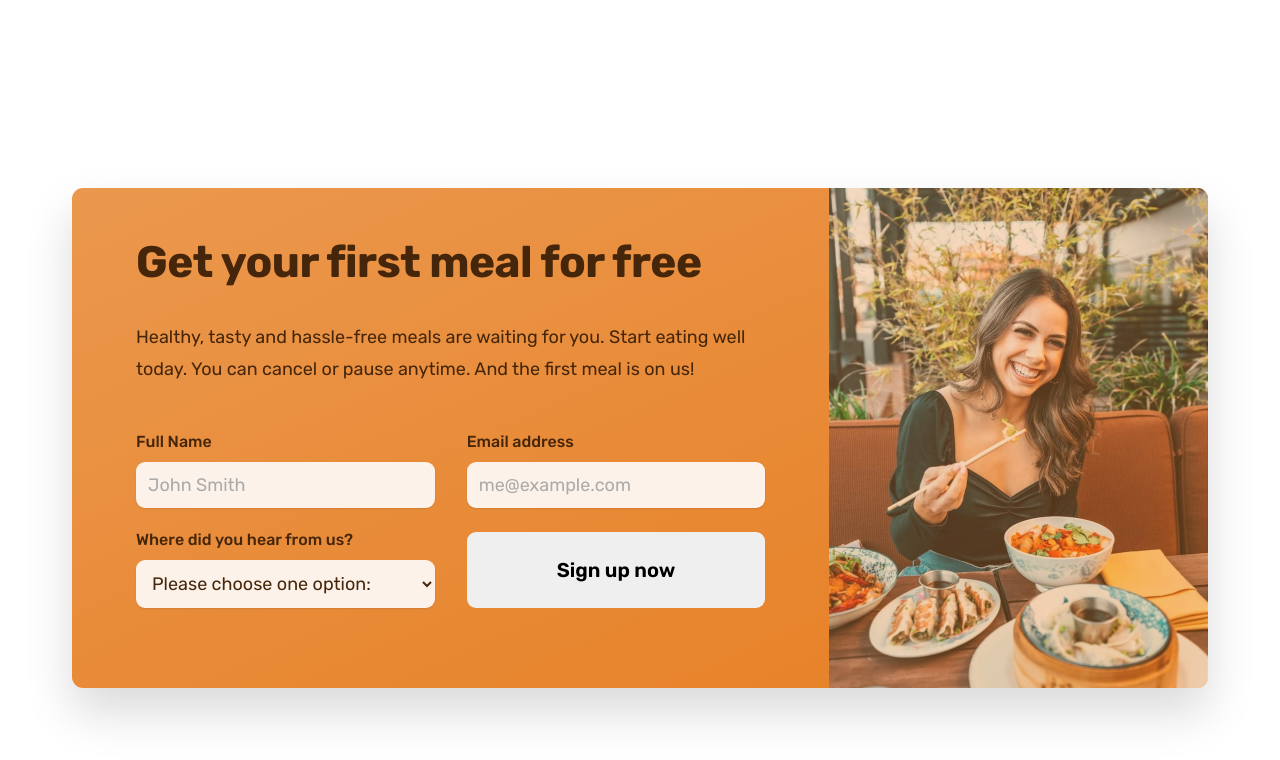
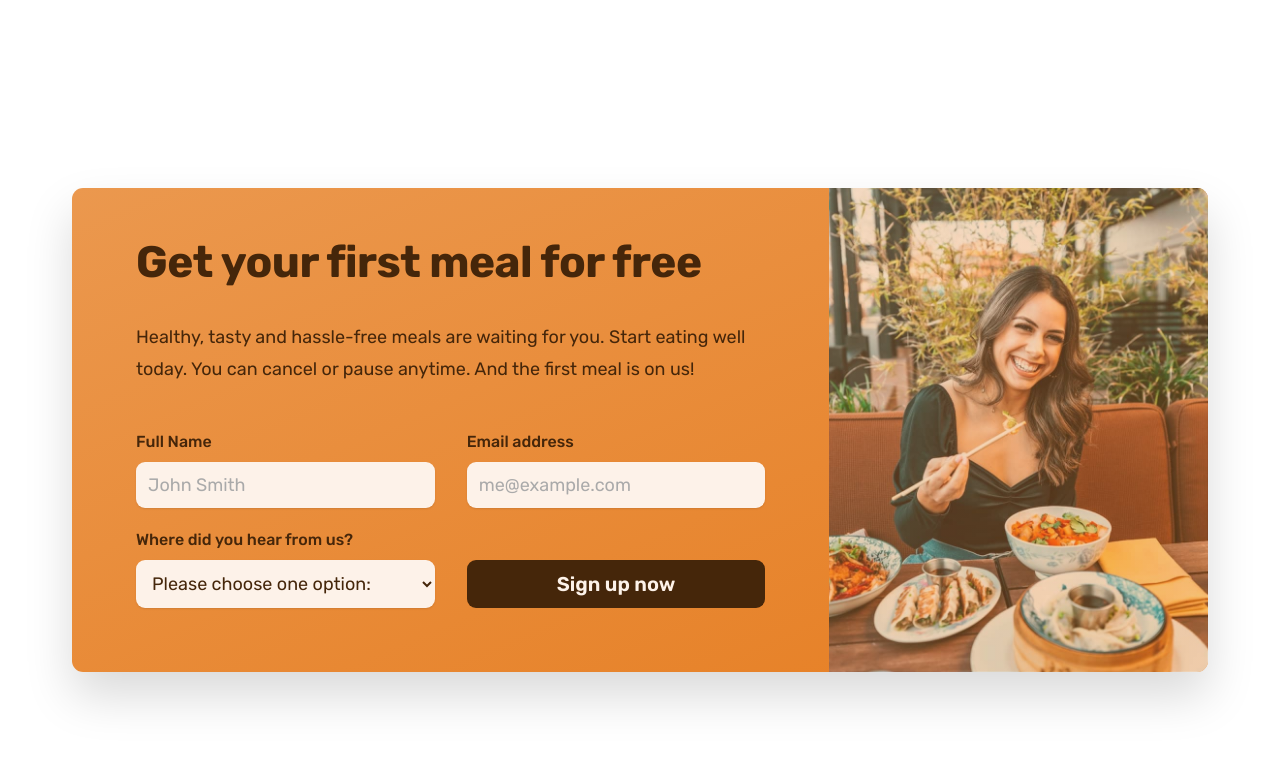
Before and after one commit to mohdzaid123/FoodWebApp, a plain HTML site: page index.html in a window 1280 px wide. Shown: the part 5980-6740 px from the top of the page. Drawn offline with nearby package versions, Linux system fonts and the light colour scheme.

Commit message:
Initial commit 5

```diff
--- a/css/general.css
+++ b/css/general.css
@@ -32,7 +32,9 @@ Paragraph default:1.6
 #fdf2e9
 #fae5d3;
 #eb984e;
-- Shades: #cf711f
+- Shades:
+#cf711f
+#45260a;
 - Acccents:
 - Greys
 #555
@@ -197,6 +199,17 @@ body {
   /* inset will add shadow inside element */
   box-shadow: inset 0 0 0 3px #fff;
 }
+.btn--form {
+  background-color: #45260a;
+  color: #fdf2e9;
+  align-self: end;
+  padding: 1.2rem;
+}
+
+.btn--form:hover {
+  background-color: #fff;
+  color: #555;
+}
 
 .link:link,
 .link:visited {
@@ -233,6 +246,13 @@ body {
   color: #e67e22;
 }
 
+*:focus {
+  outline: none;
+  /* outline: 4px dotted #e67e22; */
+  /* outline-offset: 8px; */
+  box-shadow: 0 0 0 0.8rem rgba(230, 125, 34, 0.5);
+}
+
 /* HELPER/SETTING CLASSES  */
 .margin-right-sm {
   margin-right: 1.6rem !important;
--- a/css/style.css
+++ b/css/style.css
@@ -470,14 +470,11 @@
 
   background-image: linear-gradient(to right bottom, #eb984e, #e67e22);
   overflow: hidden;
-  /* temporary */
-  height: 50rem;
 }
 
 .cta-text-box {
   padding: 4.8rem 6.4rem 6.4rem 6.4rem;
   color: #45260a;
-  /* color: red; */
 }
 
 .cta .heading-secondary {
@@ -532,8 +529,7 @@
   color: #aaa;
 }
 
-.cta-form select {
+.cta *:focus {
+  outline: none;
+  box-shadow: 0 0 0 0.8rem rgba(253, 242, 233, 0.5);
 }
-.cta-form button {
-
-}
--- a/index.html
+++ b/index.html
@@ -563,7 +563,7 @@
                     <option value="others">Others</option>
                   </select>
                 </div>
-                <button class="btn ">Sign up now</button>
+                <button class="btn btn--form">Sign up now</button>
               </form>
             </div>
             <div
```
